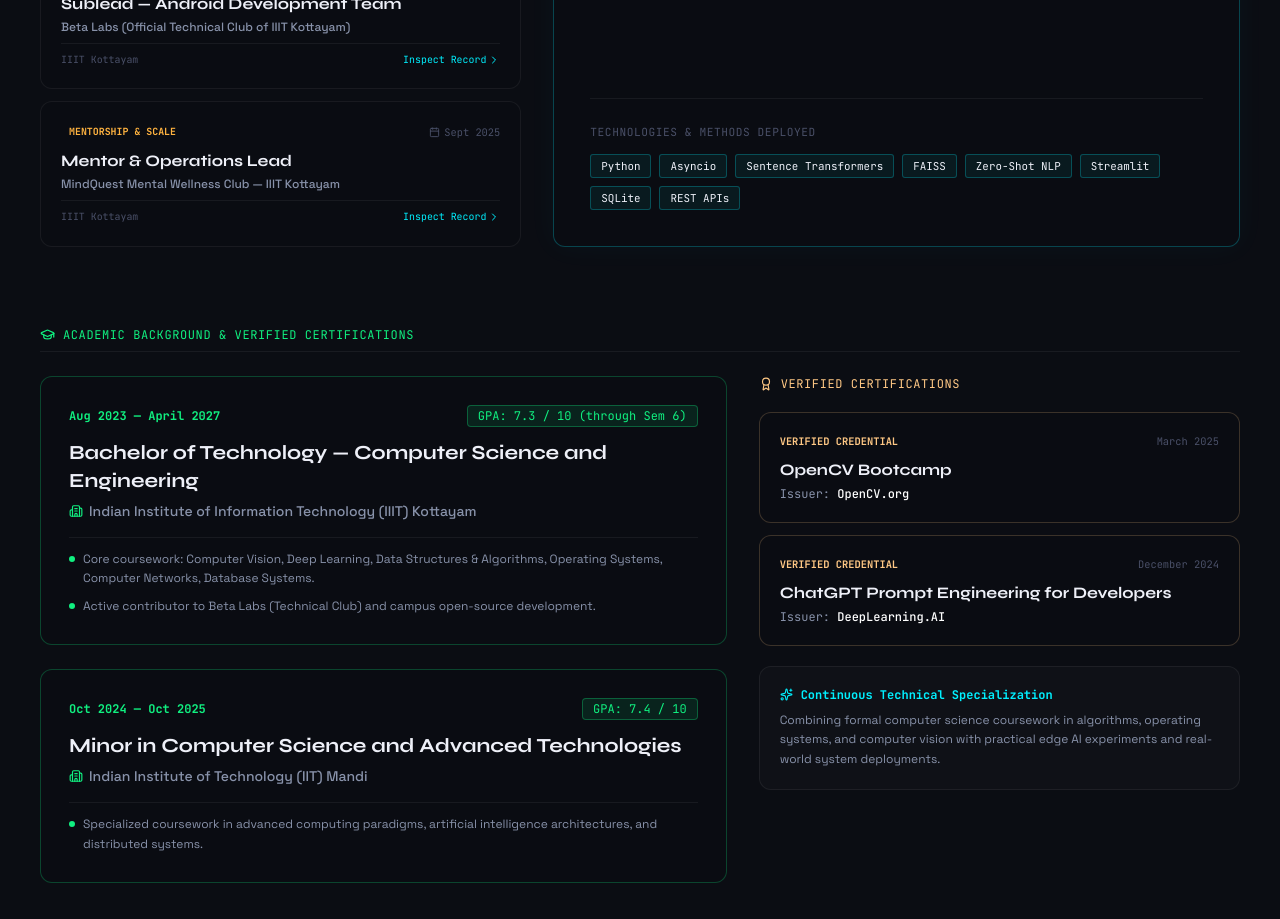
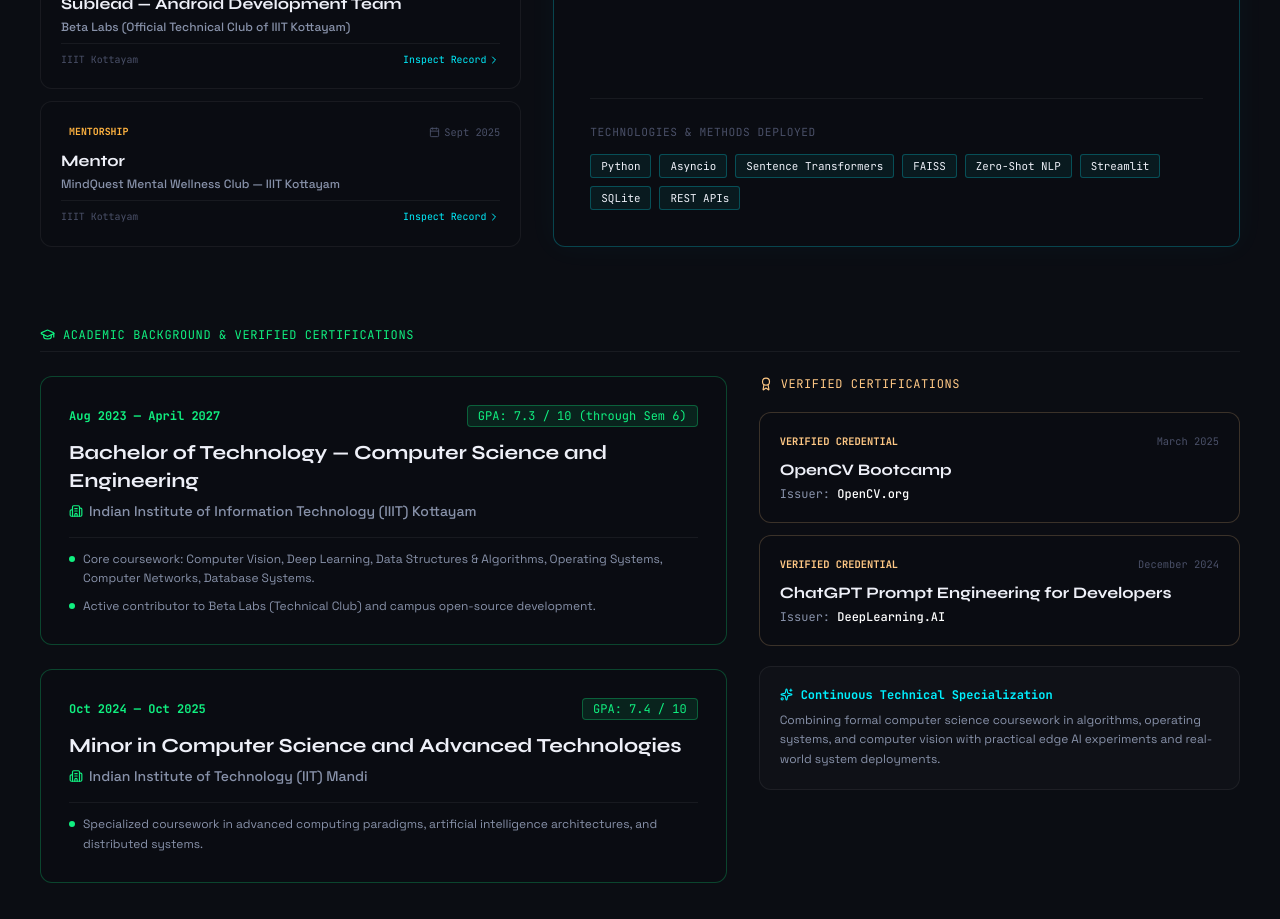
Before and after one commit to Visshu78/Portfolio, a React (Vite) app: page / in a window 1280 px wide. Shown: the part 4520-5439 px from the top of the page. Built offline with nearby package versions, Linux system fonts and the light colour scheme; the HTML template or start-up script is replaced by a standard one.

Commit message:
refactor: simplify MindQuest title to Mentor

```diff
--- a/src/data/experience.js
+++ b/src/data/experience.js
@@ -53,12 +53,12 @@
   },
   {
     id: "mindquest-mentor",
-    role: "Mentor & Operations Lead",
+    role: "Mentor",
     organization: "MindQuest Mental Wellness Club — IIIT Kottayam",
     location: "IIIT Kottayam",
     period: "Sept 2025 — Aug 2026",
-    type: "Leadership & Operations",
-    badge: "MENTORSHIP & SCALE",
+    type: "Mentorship",
+    badge: "MENTORSHIP",
     badgeColor: "var(--amber)",
     highlights: [
       "Led a 35–40 member volunteer team across 6 institutional events, coordinating operations, task execution, and event activities.",
```
